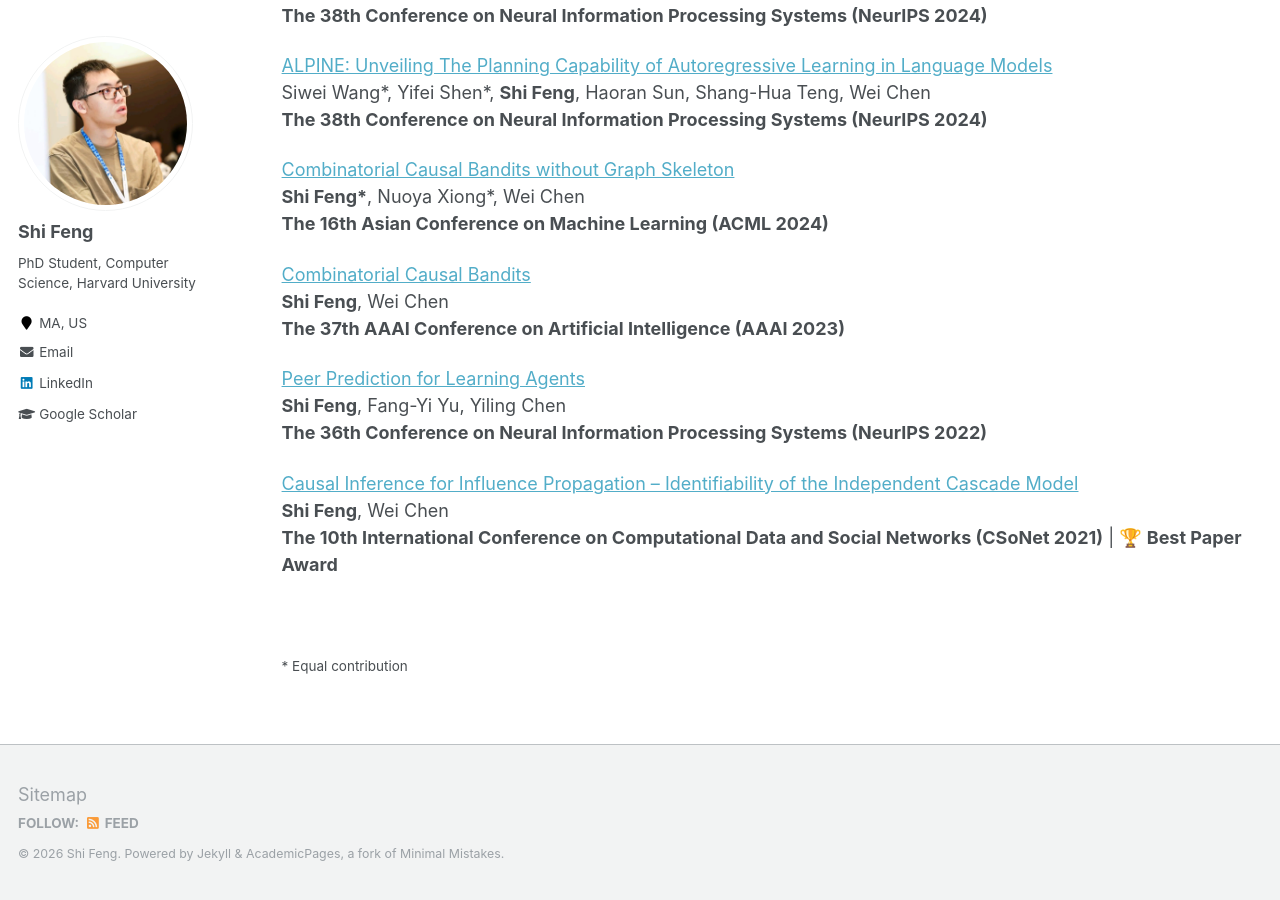
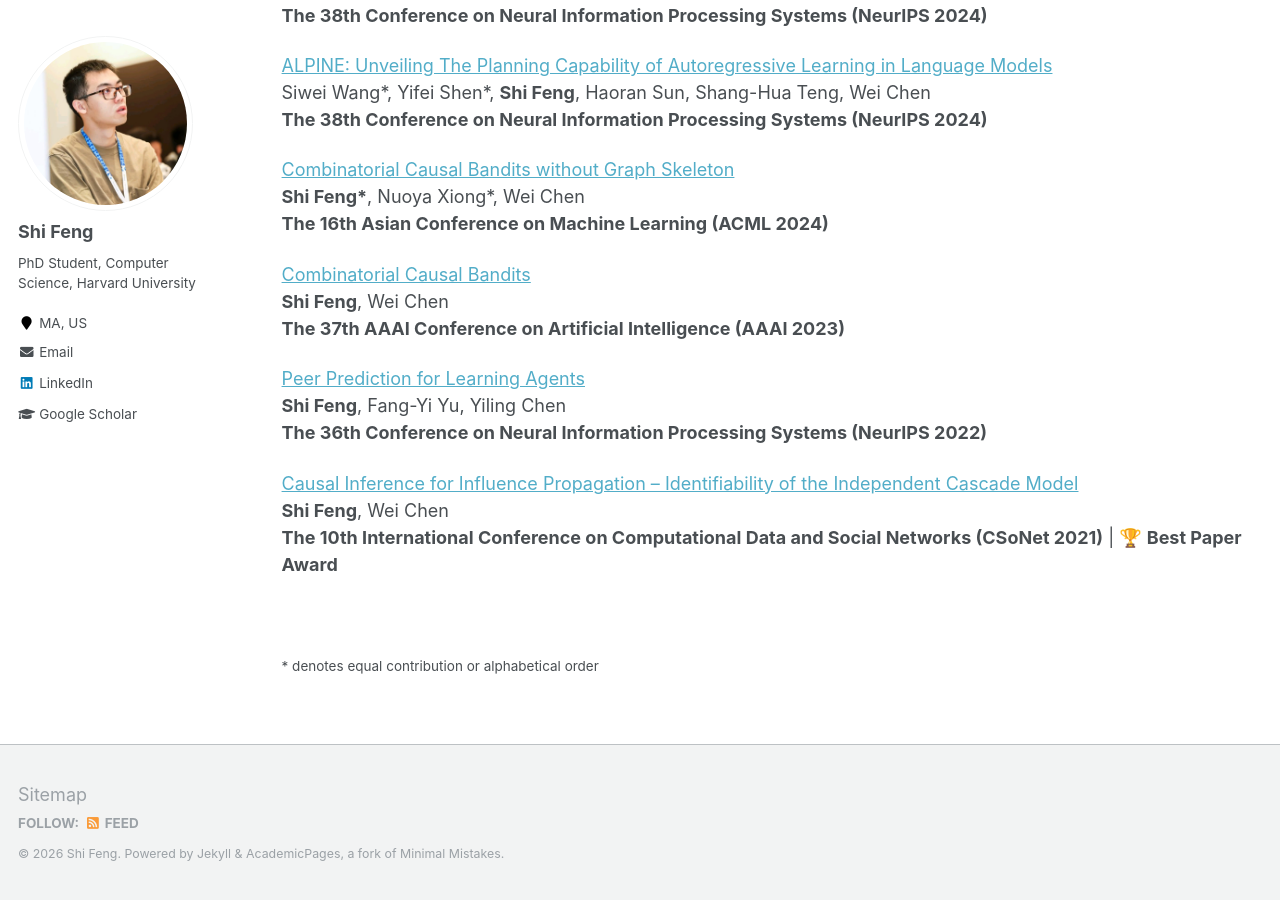
Before and after one commit to fengtony686/fengshi.link, a Jekyll site: the page built from _pages/publications.md, in a window 1280 px wide and 900 px high, scrolled down 634 px. Built offline with Jekyll 4.4.1, drawn with Linux system fonts in a browser that asks for light colours.

Commit message:
Update equal contribution note in publications

```diff
--- a/_pages/publications.md
+++ b/_pages/publications.md
@@ -57,4 +57,4 @@ Siwei Wang\*, Yifei Shen\*, **Shi Feng**, Haoran Sun, Shang-Hua Teng, Wei Chen\\
 
 <br>
 
-<small>\* Equal contribution</small>
+<small>\* denotes equal contribution or alphabetical order</small>
```
